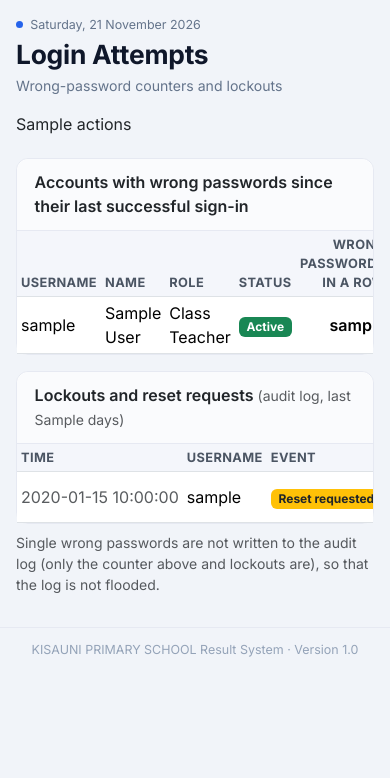
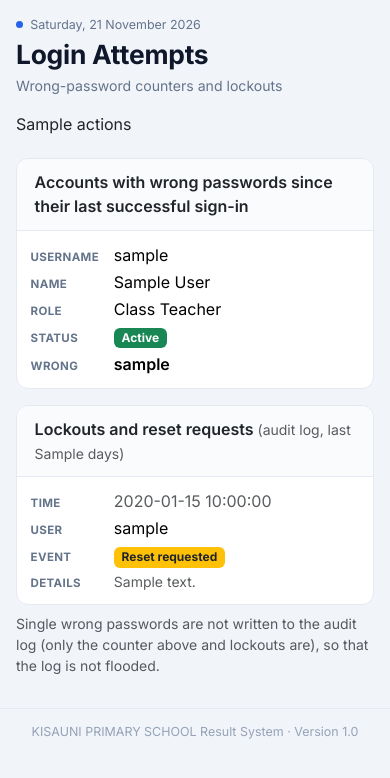
Before and after one commit to otthnachia6-ship-it/KISAUNI_RESULT_SYSTEM_LARAVEL_FINAL, a Laravel app: template resources/views/developer/security/attempts.blade.php in a window 390 px wide. Shown: the part 59-837 px from the top of the page. Run offline with Laravel 12, Linux system fonts and the light colour scheme; a user stored in the database is signed in; data comes from the database, SQL or seed files in the repository; tables that the repository leaves empty hold one stand-in row (values such as "Sample post"); the template is opened without the code that fills it: most values are stand-ins (such as "Sample title", 1, 10 or a date in 2020).

Commit message:
Developer pages: responsive fixes found by a 5-screen-size audit
Audited 44 pages the Developer can open at 360, 768, 1024, 1366 and 1920 px
(no HTTP or JavaScript errors were found). Fixed:
- Quick actions overflowed their card at 1024 px: the grid now uses
  minmax(0, 1fr) and the Developer dashboard shows them in one column.
- Check tables cut the Status column off on phones: the status is now shown
  under the check name there.
- Log tables (audit log, error log, backup history/downloads, login activity,
  attempts, sessions) were squeezed on phones: each row is now a small card
  with labels; on larger screens the time no longer wraps.
- Status pills no longer break over two lines.

Co-Authored-By: Claude Opus 5.5 <noreply@anthropic.com>

```diff
--- a/public/css/style.css
+++ b/public/css/style.css
@@ -211,8 +211,10 @@ body {
 }
 
 /* ---------- Quick Actions ---------- */
-.qa-list { display: grid; grid-template-columns: repeat(2, 1fr); gap: .5rem .75rem; }
-@media (max-width: 575.98px) { .qa-list { grid-template-columns: 1fr; } }
+/* minmax(0, 1fr): a long label wraps inside its column instead of pushing the grid past the card */
+.qa-list { display: grid; grid-template-columns: repeat(2, minmax(0, 1fr)); gap: .5rem .75rem; }
+.qa-list--single { grid-template-columns: minmax(0, 1fr); }
+@media (max-width: 575.98px) { .qa-list { grid-template-columns: minmax(0, 1fr); } }
 .qa-row {
     display: flex; align-items: center; gap: .7rem;
     padding: .6rem .75rem; border: 1px solid var(--border); border-radius: 10px;
@@ -1263,8 +1265,31 @@ main .btn:not(.btn-sm):not(.btn-lg) i,
 .sidebar .dev-submenu { margin-left: 18px; border-left: 1px solid rgba(255,255,255,.1); }
 .sidebar .dev-submenu a.nav-link { font-size: .86rem; padding: .42rem .8rem; margin: 1px 8px; }
 .sidebar .dev-submenu a.nav-link.active { background: rgba(96,165,250,.18); color: #fff; box-shadow: inset 3px 0 0 #60a5fa; }
-.dev-status { display: inline-flex; align-items: center; gap: .3rem; font-size: .78rem; font-weight: 600; padding: .2rem .55rem; border-radius: 999px; }
+.dev-status { display: inline-flex; align-items: center; gap: .3rem; font-size: .78rem; font-weight: 600; padding: .2rem .55rem; border-radius: 999px; white-space: nowrap; }
 .dev-status-healthy { background: #d1fae5; color: #065f46; }
 .dev-status-warning { background: #fef3c7; color: #92400e; }
 .dev-status-critical { background: #fee2e2; color: #991b1b; }
 .dev-status-unavailable, .dev-status-not_configured { background: #e5e7eb; color: #374151; }
+.dev-log td { vertical-align: top; }
+.dev-log .dev-time { white-space: nowrap; }
+.dev-log .dev-msg { min-width: 240px; overflow-wrap: anywhere; }
+
+/* Phones: Developer log tables become one small card per row (label: value),
+   and check tables show the status under the check name (nothing cut off at the edge). */
+@media (max-width: 575.98px) {
+    .dev-log thead { display: none; }
+    .dev-log, .dev-log tbody, .dev-log tr, .dev-log td { display: block; width: 100%; }
+    .dev-log tr { padding: .65rem .85rem; border-bottom: 1px solid var(--border); }
+    .dev-log tr:last-child { border-bottom: 0; }
+    .dev-log td { border: 0 !important; padding: .1rem 0 !important; text-align: left !important; }
+    .dev-log td[data-label]::before {
+        content: attr(data-label); display: inline-block; min-width: 4.8rem; margin-right: .4rem;
+        font-size: .72rem; font-weight: 700; letter-spacing: .03em; text-transform: uppercase; color: #64748b;
+    }
+    .dev-log .dev-msg { min-width: 0; }
+    .dev-log td.dev-empty::before { content: none; }
+    .dev-checks .dev-col-status { display: none; }
+}
+@media (min-width: 576px) {
+    .dev-checks .dev-status-inline { display: none; }
+}
--- a/resources/views/developer/security/attempts.blade.php
+++ b/resources/views/developer/security/attempts.blade.php
@@ -6,19 +6,19 @@
 <div class="card mb-3">
     <div class="card-header fw-semibold">Accounts with wrong passwords since their last successful sign-in</div>
     <div class="table-responsive">
-    <table class="table table-sm align-middle mb-0">
+    <table class="table table-sm mb-0 dev-log">
         <thead><tr><th>Username</th><th>Name</th><th>Role</th><th>Status</th><th class="text-end">Wrong passwords in a row</th></tr></thead>
         <tbody>
         @forelse($users as $u)
         <tr>
-            <td>{{ $u->username }}</td>
-            <td>{{ $u->full_name }}</td>
-            <td>{{ $u->isDeveloper() ? 'Developer' : ($u->isHeadmaster() ? ($u->title ?: 'Headmaster') : 'Class Teacher') }}</td>
-            <td>{!! $u->active ? '<span class="badge bg-success">Active</span>' : '<span class="badge bg-secondary">Inactive</span>' !!}</td>
-            <td class="text-end fw-semibold">{{ $u->failed_login_attempts }}</td>
+            <td data-label="Username">{{ $u->username }}</td>
+            <td data-label="Name">{{ $u->full_name }}</td>
+            <td data-label="Role">{{ $u->isDeveloper() ? 'Developer' : ($u->isHeadmaster() ? ($u->title ?: 'Headmaster') : 'Class Teacher') }}</td>
+            <td data-label="Status">{!! $u->active ? '<span class="badge bg-success">Active</span>' : '<span class="badge bg-secondary">Inactive</span>' !!}</td>
+            <td class="text-end fw-semibold" data-label="Wrong">{{ $u->failed_login_attempts }}</td>
         </tr>
         @empty
-        <tr><td colspan="5" class="text-center text-muted">No account has recent wrong passwords.</td></tr>
+        <tr><td colspan="5" class="text-center text-muted dev-empty">No account has recent wrong passwords.</td></tr>
         @endforelse
         </tbody>
     </table>
@@ -28,15 +28,15 @@
 <div class="card">
     <div class="card-header fw-semibold">Lockouts and reset requests <small class="text-muted fw-normal">(audit log, last {{ $retention_days }} days)</small></div>
     <div class="table-responsive">
-    <table class="table table-sm align-middle mb-0">
+    <table class="table table-sm mb-0 dev-log">
         <thead><tr><th>Time</th><th>Username</th><th>Event</th><th>Details</th></tr></thead>
         <tbody>
         @forelse($lockouts as $e)
-        <tr><td class="text-nowrap text-muted">{{ $e->created_at }}</td><td>{{ $e->username }}</td>
-            <td><span class="badge {{ $e->action === 'LOGIN_LOCKED' ? 'bg-danger' : 'bg-warning text-dark' }}">{{ $e->action === 'LOGIN_LOCKED' ? 'Locked out' : 'Reset requested' }}</span></td>
-            <td class="small text-muted">{{ $e->details }}</td></tr>
+        <tr><td class="text-muted dev-time" data-label="Time">{{ $e->created_at }}</td><td data-label="User">{{ $e->username }}</td>
+            <td data-label="Event"><span class="badge {{ $e->action === 'LOGIN_LOCKED' ? 'bg-danger' : 'bg-warning text-dark' }}">{{ $e->action === 'LOGIN_LOCKED' ? 'Locked out' : 'Reset requested' }}</span></td>
+            <td class="small text-muted dev-msg" data-label="Details">{{ $e->details }}</td></tr>
         @empty
-        <tr><td colspan="4" class="text-center text-muted">No lockouts or reset requests recorded.</td></tr>
+        <tr><td colspan="4" class="text-center text-muted dev-empty">No lockouts or reset requests recorded.</td></tr>
         @endforelse
         </tbody>
     </table>
```
Also changed, not shown: resources/views/developer/backups/downloads.blade.php (+7 -7 lines), resources/views/developer/backups/history.blade.php (+13 -13 lines), resources/views/developer/dashboard.blade.php (+4 -4 lines), resources/views/developer/monitoring.blade.php (+5 -5 lines), resources/views/developer/partials/checks.blade.php (+8 -5 lines), resources/views/developer/security/login_activity.blade.php (+5 -5 lines), resources/views/developer/security/sessions.blade.php (+4 -4 lines).
